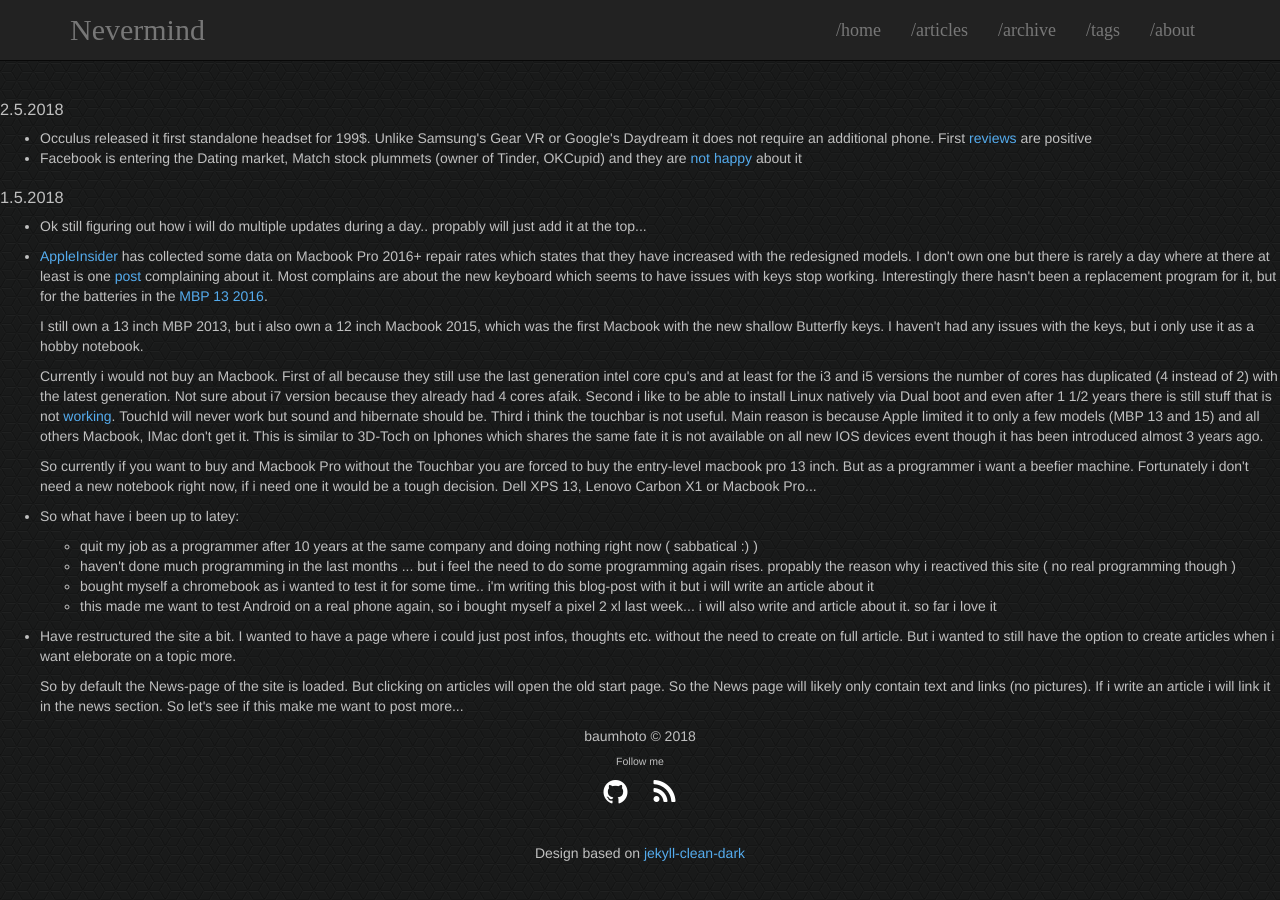
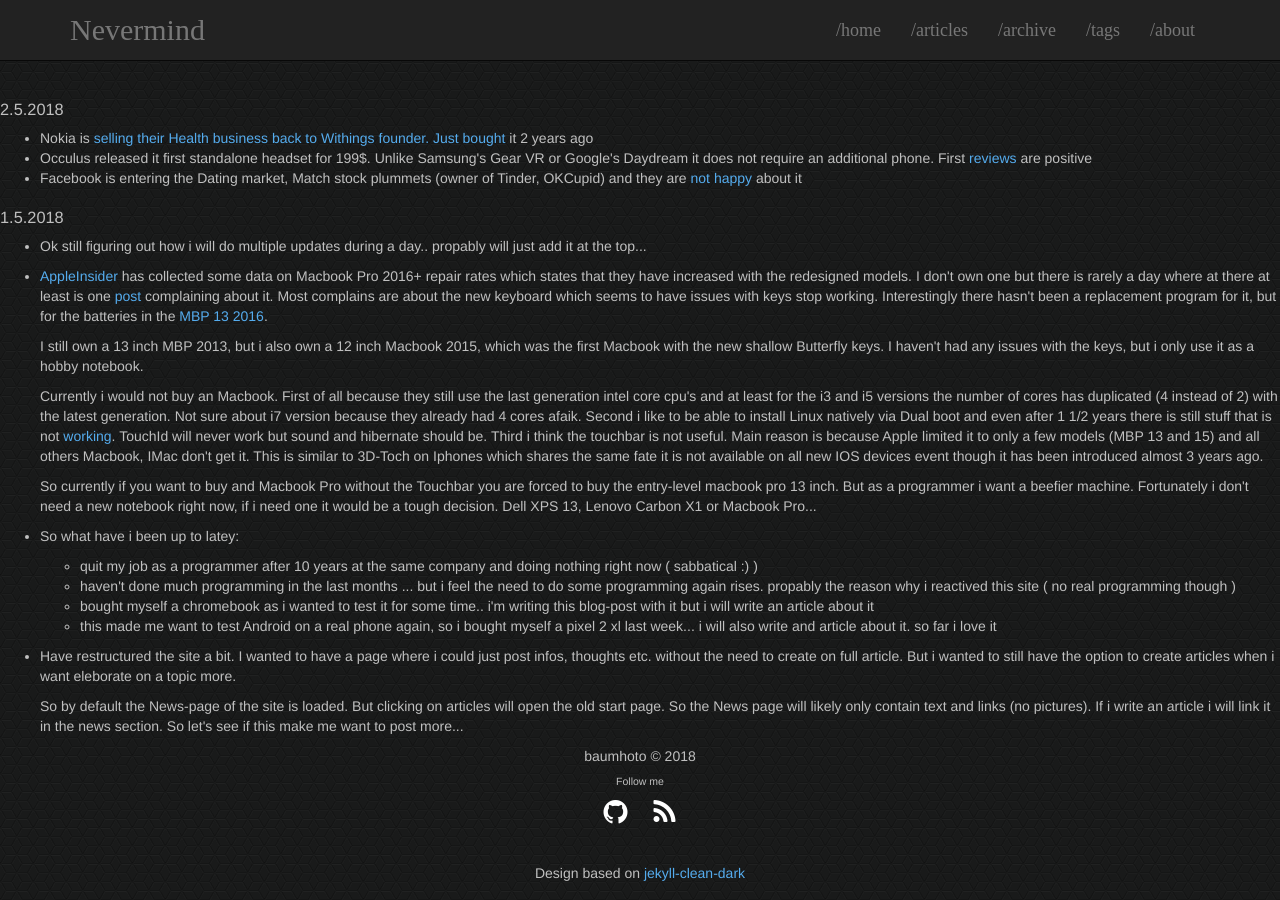
Before and after one commit to baumhoto/baumhoto.github.io, a Jekyll site: the page html/news.html, which Jekyll copies as it is, in a window 1280 px wide. Built offline with Jekyll 4.4.1, drawn with Linux system fonts in a browser that asks for light colours.

Commit message:
Nokia news

```diff
--- a/html/news.html
+++ b/html/news.html
@@ -55,6 +55,7 @@
     <div id="2018_5_2">
       <h3>2.5.2018</h3>
       <ul>
+      <li>Nokia is <a href="https://engt.co/2Fz5M4s" >selling their Health business back to Withings founder. Just <a href="https://www.theverge.com/2016/6/1/11827328/nokia-withings-acquisition-complete">bought</a> it 2 years ago</li>
       <li>Occulus released it first standalone headset for 199$. Unlike Samsung's Gear VR or Google's Daydream it does not require an additional phone. First <a href="https://arstechnica.com/gaming/2018/05/oculus-go-review-the-wireless-vr-future-begins-today-for-only-199/" > reviews </a>are positive</li>
         <li>Facebook is entering the Dating market, Match stock plummets (owner of Tinder, OKCupid) and they are <a href="https://www.theverge.com/2018/5/1/17308806/facebook-dating-app-match-group-tinder-okcupid">not happy</a> about it</li>
       </ul>
```
